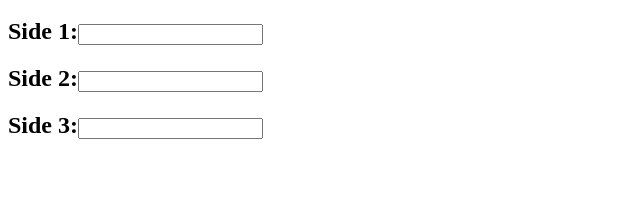
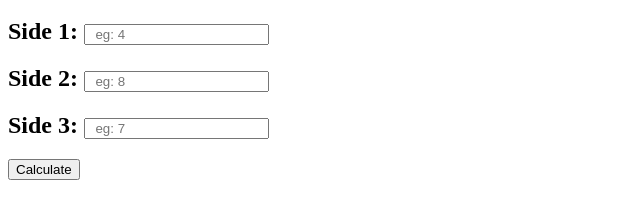
Before and after one commit to naikram19/triangle-tracker, a plain HTML site: page index.html in a window 1280 px wide. Shown: the part 48-266 px from the top of the page, without its empty margins (0-640 px from the left). Drawn offline with Linux system fonts and the light colour scheme.

Commit message:
added button to html file.

```diff
--- a/index.html
+++ b/index.html
@@ -10,13 +10,25 @@
   </div>
   <div id="triangletracker">
     <div class="triangleside">
-      <h2>Side 1:<input type="number" id="side-1"></h2>
+      <h2>
+        Side 1:
+        <input type="number" placeholder="  eg: 4" id="side-1">
+      </h2>
     </div>
     <div class="triangleside">
-      <h2>Side 2:<input type="number" id="side-2"></h2>
+      <h2>
+        Side 2:
+        <input type="number" placeholder="  eg: 8" id="side-2">
+      </h2>
     </div>
     <div class="triangleside">
-      <h2>Side 3:<input type="number" id="side-3"></h2>
+      <h2>
+        Side 3:
+        <input type="number" placeholder="  eg: 7" id="side-3">
+      </h2>
+    </div>
+    <div>
+      <button onclick="button">Calculate</button>
     </div>
 
   </div>
```
